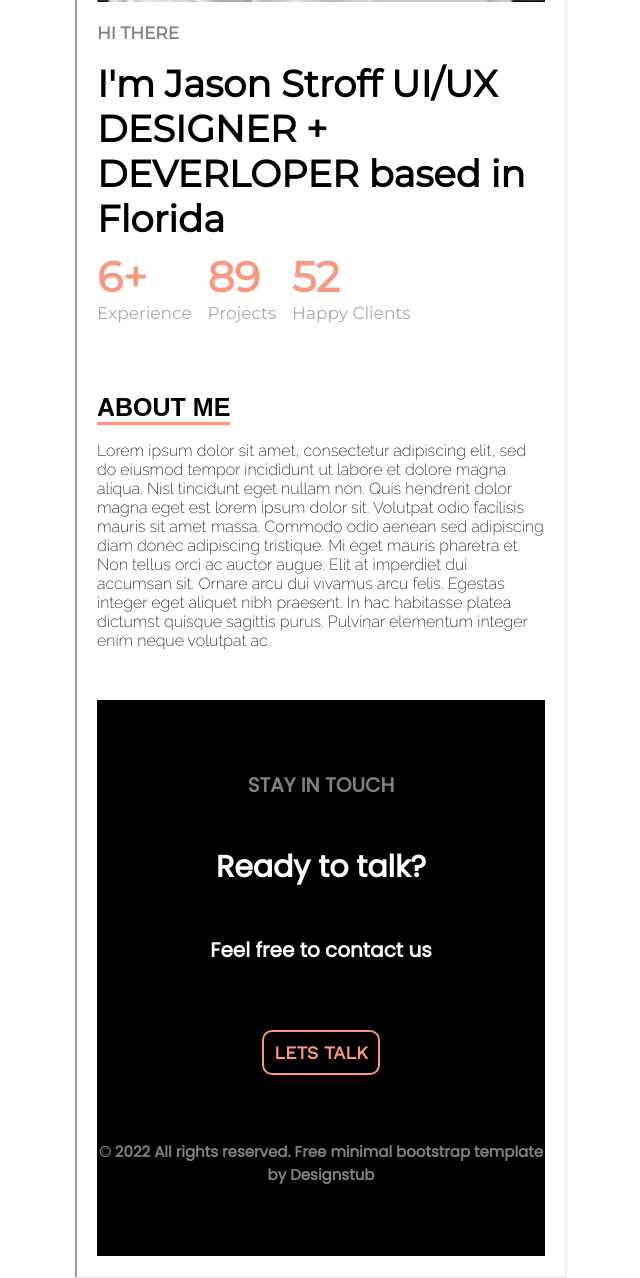
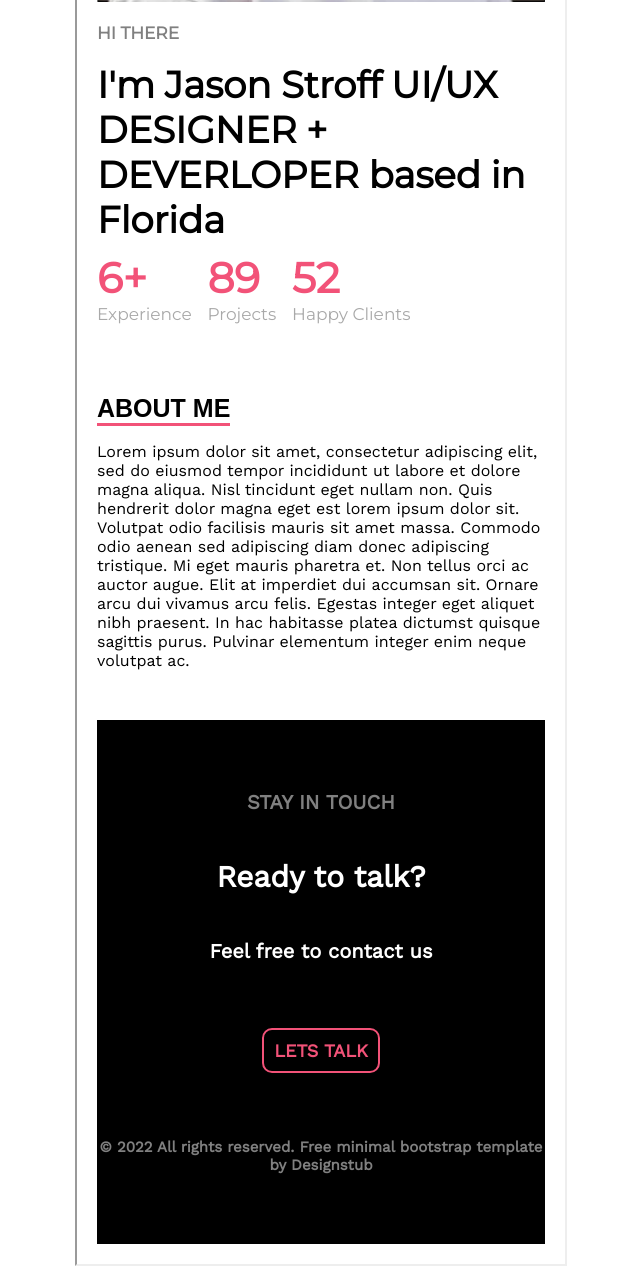
Before and after one commit to jasmineChamCham/SgroupExercise, a plain HTML site: page Ex02_HTML_CSS_Mobile/html/index.html in a window 1280 px wide. Shown: the part 592-1870 px from the top of the page, without its empty margins (319-959 px from the left). Drawn offline with nearby package versions, Linux system fonts and the light colour scheme; a web font is replaced by a local one.

Commit message:
Ex02 modify color

```diff
--- a/Ex02_HTML_CSS_Mobile/css/style.css
+++ b/Ex02_HTML_CSS_Mobile/css/style.css
@@ -1,3 +1,8 @@
+* {
+    font-family: 'Be Vietnam Pro', sans-serif;
+    font-family: 'Inter', sans-serif;
+    font-family: 'Work Sans', sans-serif;
+}
 body {
     margin: auto;
     width: 35vw;
@@ -28,7 +33,7 @@ body {
 
 .fa-brands{
     background-color: white ;
-    color: #F89880;
+    color: #F25278;
 }
 
 .header__icons{
@@ -78,7 +83,7 @@ img{
 .statistics__numbers{
     font-family: 'Fredoka One', cursive;
     font-family: 'Montserrat', sans-serif;
-    color: #F89880;
+    color: #F25278;
     font-size: 42px;
     font-weight: bold;
 }
@@ -93,7 +98,7 @@ img{
     width: fit-content;
     block-size: fit-content;
     border-style: none none solid none;
-    border-color: #F89880 ;
+    border-color: #F25278 ;
     font-family: 'Fredoka One', cursive;
     font-family: 'M PLUS 1', sans-serif;
     font-size: 25px;
@@ -142,9 +147,9 @@ img{
     font-size: large;
     width: fit-content;
     height: fit-content;
-    border: 2px solid #F89880;
+    border: 2px solid #F25278;
     border-radius: 10px;
-    color: #F89880;
+    color: #F25278;
     padding: 10px;
     margin-bottom: 40px;
 }
--- a/Ex02_HTML_CSS_Mobile/html/index.html
+++ b/Ex02_HTML_CSS_Mobile/html/index.html
@@ -16,6 +16,7 @@
     <link href="https://fonts.googleapis.com/css2?family=Fredoka+One&family=M+PLUS+1:wght@600&display=swap" rel="stylesheet">
     <link href="https://fonts.googleapis.com/css2?family=Poppins&display=swap" rel="stylesheet">
     <link href="https://fonts.googleapis.com/css2?family=Work+Sans&display=swap" rel="stylesheet">
+    <link href="https://fonts.googleapis.com/css2?family=Be+Vietnam+Pro:wght@300&family=Inter:wght@600&family=Work+Sans&display=swap" rel="stylesheet">
 </head>
 <body>
     <div class="body__bright">
```
